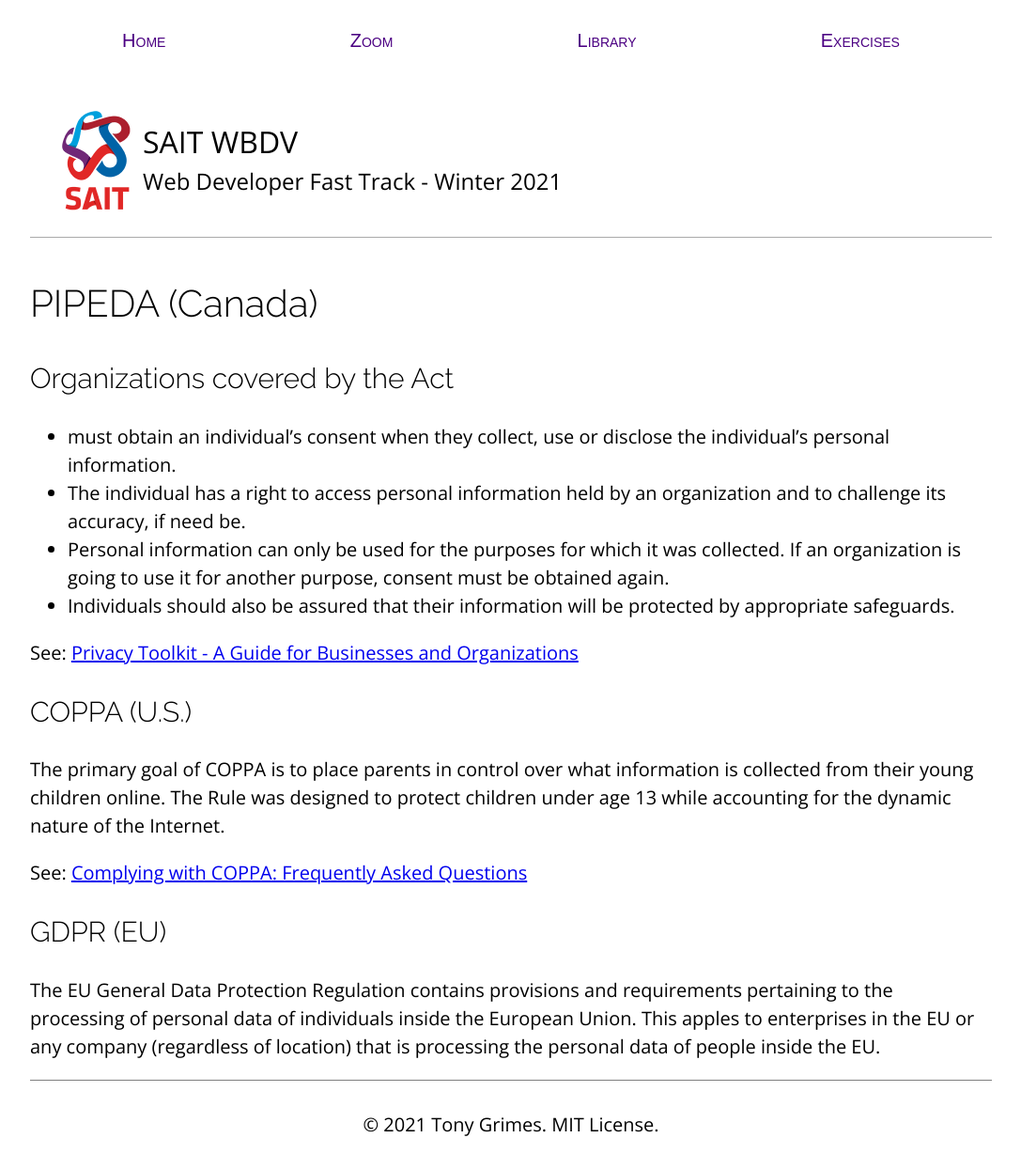
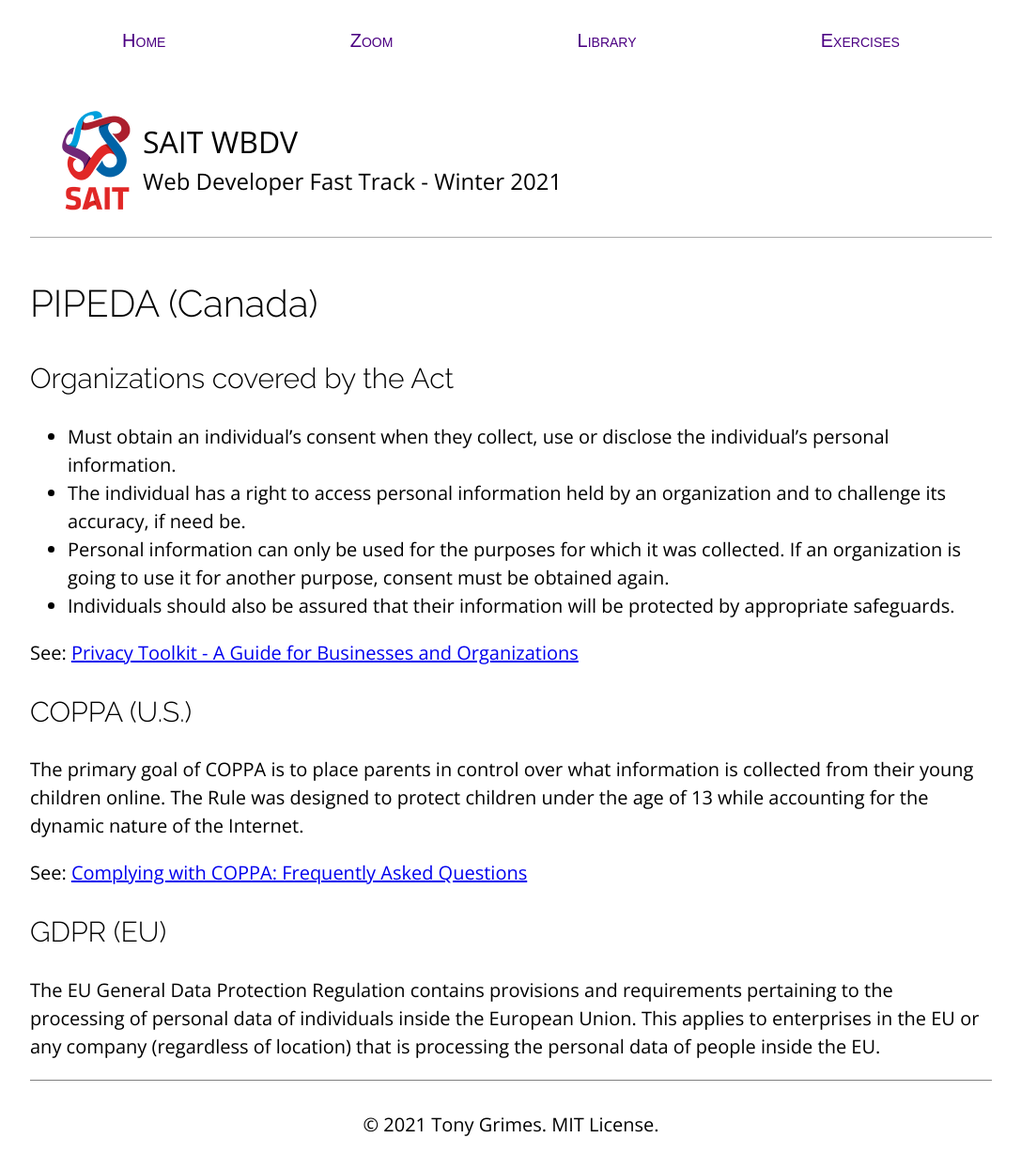
Before and after one commit to sait-wbdv/winter-2021, a Jekyll site: the page built from cheatsheets/privacy/index.md, in a window 1280 px wide. Shown: the whole page at 94% size, without its empty margins (96-1183 px from the left). Built offline with Jekyll 4.4.1, drawn with Linux system fonts in a browser that asks for light colours; nearby versions of some CDN libraries.

Commit message:
edited syntax and semantics on privacy index page

```diff
--- a/cheatsheets/privacy/index.md
+++ b/cheatsheets/privacy/index.md
@@ -4,8 +4,9 @@ title: PIPEDA (Canada)
 ---
 
 ## Organizations covered by the Act
-- must obtain an individual's consent when they collect, use or
-disclose the individual's personal information.
+
+- Must obtain an individual's consent when they collect, use or
+  disclose the individual's personal information.
 - The individual has a right to access personal information held by an organization and to challenge its accuracy, if need be.
 - Personal information can only be used for the purposes for which it was collected. If an organization is going to use it for another purpose, consent must be obtained again.
 - Individuals should also be assured that their information will be protected by appropriate safeguards.
@@ -14,9 +15,11 @@ See: [Privacy Toolkit - A Guide for Businesses and
 Organizations](https://www.priv.gc.ca/information/pub/guide_org_e.asp)
 
 ## COPPA (U.S.)
-The primary goal of COPPA is to place parents in control over what information is collected from their young children online. The Rule was designed to protect children under age 13 while accounting for the dynamic nature of the Internet.
+
+The primary goal of COPPA is to place parents in control over what information is collected from their young children online. The Rule was designed to protect children under the age of 13 while accounting for the dynamic nature of the Internet.
 
 See: [Complying with COPPA: Frequently Asked Questions](https://www.ftc.gov/tips-advice/business-center/guidance/complying-coppa-frequently-asked-questions)
 
 ## GDPR (EU)
-The EU General Data Protection Regulation contains provisions and requirements pertaining to the processing of personal data of individuals inside the European Union. This apples to enterprises in the EU or any company (regardless of location) that is processing the personal data of people inside the EU.
+
+The EU General Data Protection Regulation contains provisions and requirements pertaining to the processing of personal data of individuals inside the European Union. This applies to enterprises in the EU or any company (regardless of location) that is processing the personal data of people inside the EU.
```
